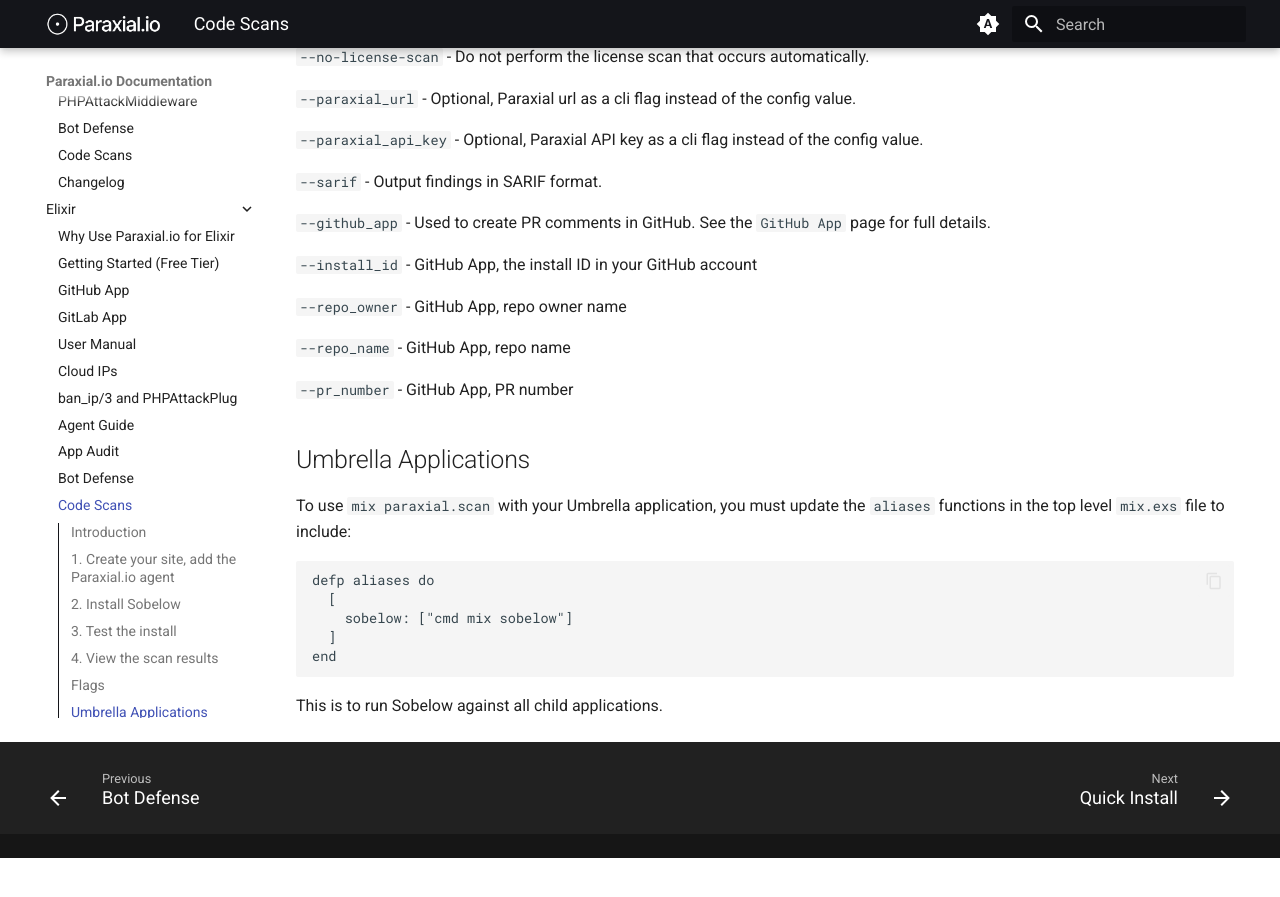
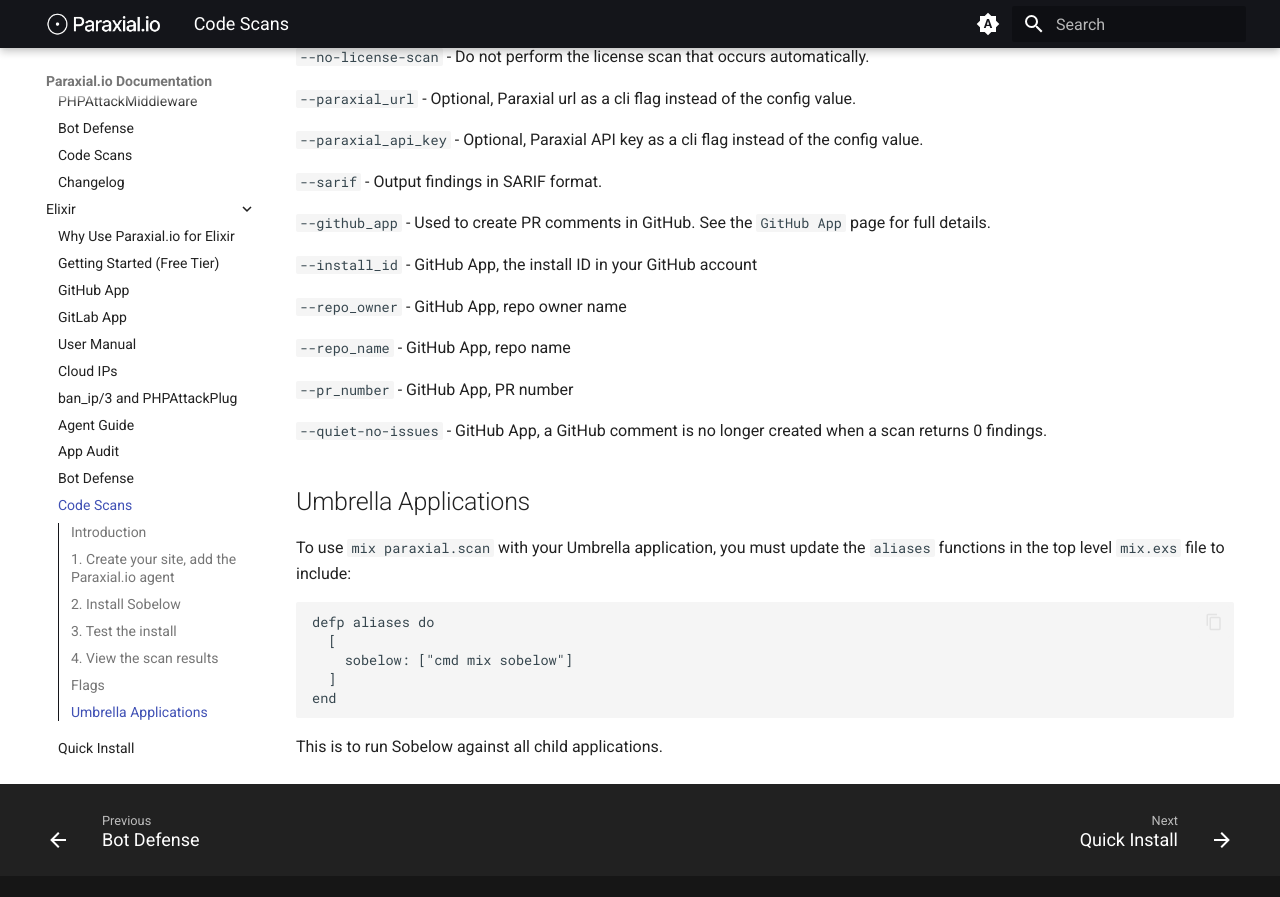
Before and after one commit to paraxialio/documentation, an MkDocs documentation site: the page built from docs/elixir/code_scans.md, in a window 1280 px wide and 900 px high, scrolled down 2913 px. Shown: the top 897 px of the window. Built offline with MkDocs 1.6.1 and Material for MkDocs 9.7.7, drawn with Linux system fonts in a browser that asks for light colours; before the commit the page ends 3771 px from its top, so only the background shows below that; some of the changed text lies outside the part shown.

Commit message:
Elixir agent version 2.8.1 release

````diff
--- a/docs/elixir/code_scans.md
+++ b/docs/elixir/code_scans.md
@@ -40,7 +40,7 @@
 Add the Paraxial.io agent as a config in `mix.exs`:
 
 ```
-{:paraxial, "~> 2.7.7"}
+{:paraxial, "~> 2.8.1"}
 
 ```
 
@@ -105,6 +105,8 @@
 
 `--pr_number` - GitHub App, PR number
 
+`--quiet-no-issues` - GitHub App, a GitHub comment is no longer created when a scan returns 0 findings.
+
 ## Umbrella Applications
 
 To use `mix paraxial.scan` with your Umbrella application, you must update the `aliases` functions in the top level `mix.exs` file to include:
````
Also changed, not shown: docs/elixir/CHANGELOG.md (+3 -0 lines), docs/elixir/agent_guide.md (+1 -1 lines), docs/elixir/bot_defense_setup.md (+1 -1 lines), docs/elixir/install.md (+1 -1 lines), docs/elixir/start.md (+1 -1 lines).
